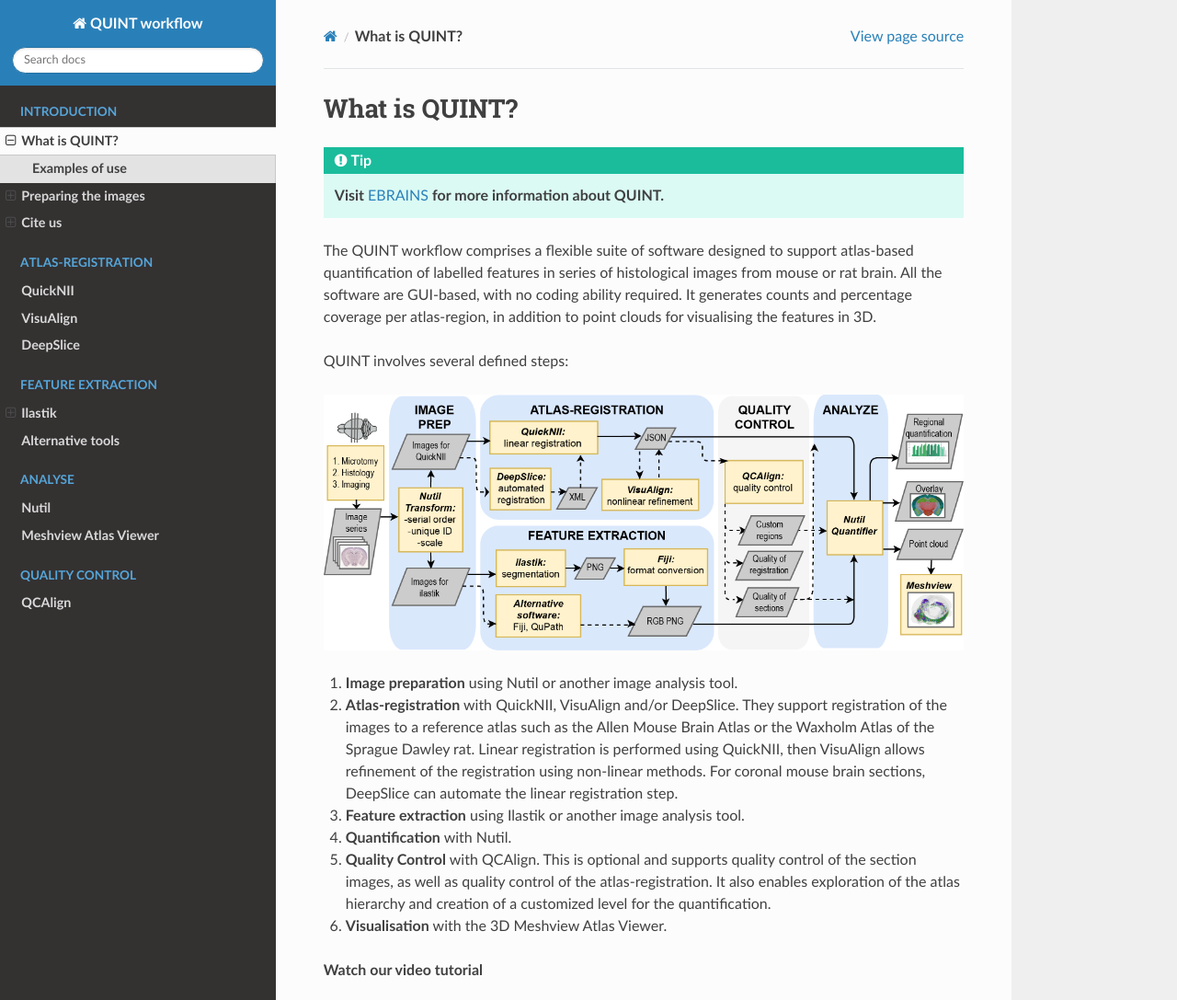
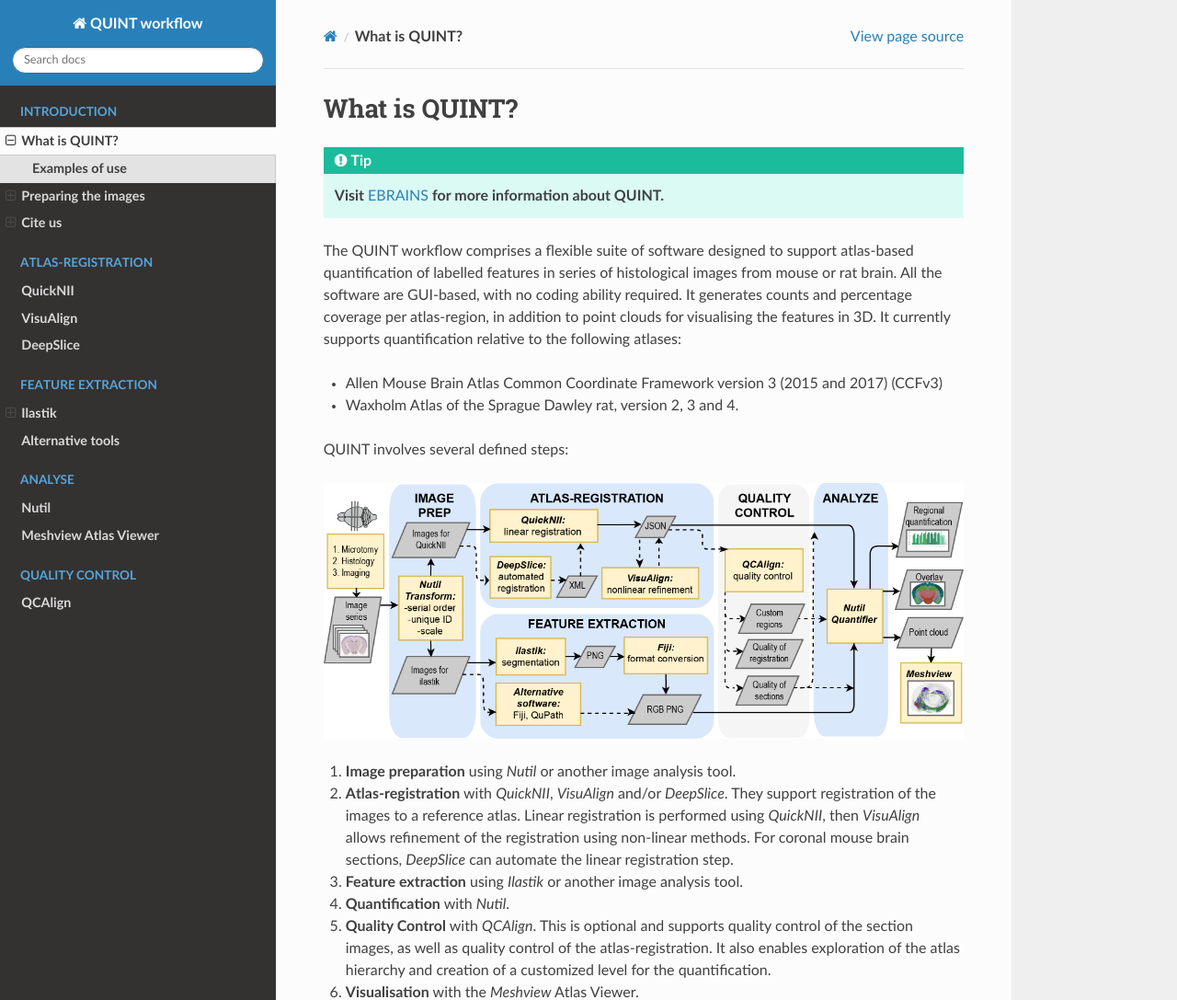
Before and after one commit to Neural-Systems-at-UIO/QUINT_workflow, a Sphinx documentation site: the page built from docs/QUINTintro.rst, in a window 1280 px wide and 1400 px high, cut to the strip 0-1087 px from the top of the window. Shown: the whole strip at 92% size. Built offline with Sphinx 7.4.7 and the Read the Docs theme 2.0.0, drawn with Linux system fonts in a browser that asks for light colours.

Commit message:
Update QUINTintro.rst

```diff
--- a/docs/QUINTintro.rst
+++ b/docs/QUINTintro.rst
@@ -4,18 +4,21 @@
 .. tip::
    **Visit** `EBRAINS <https://ebrains.eu/service/quint/>`_ **for more information about QUINT.**
 
-The QUINT workflow comprises a flexible suite of software designed to support atlas-based quantification of labelled features in series of histological images from mouse or rat brain. All the software are GUI-based, with no coding ability required. It generates counts and percentage coverage per atlas-region, in addition to point clouds for visualising the features in 3D.
+The QUINT workflow comprises a flexible suite of software designed to support atlas-based quantification of labelled features in series of histological images from mouse or rat brain. All the software are GUI-based, with no coding ability required. It generates counts and percentage coverage per atlas-region, in addition to point clouds for visualising the features in 3D. It currently supports quantification relative to the following atlases:
+
+* Allen Mouse Brain Atlas Common Coordinate Framework version 3 (2015 and 2017) (CCFv3)
+* Waxholm Atlas of the Sprague Dawley rat, version 2, 3 and 4.
 
 QUINT involves several defined steps:
 
 .. image:: images/QUINT.png
 
-1. **Image preparation** using Nutil or another image analysis tool.
-2. **Atlas-registration** with QuickNII, VisuAlign and/or DeepSlice. They support registration of the images to a reference atlas such as the Allen Mouse Brain Atlas or the Waxholm Atlas of the Sprague Dawley rat. Linear registration is performed using QuickNII, then VisuAlign allows refinement of the registration using non-linear methods. For coronal mouse brain sections, DeepSlice can automate the linear registration step.
-3. **Feature extraction** using Ilastik or another image analysis tool.
-4. **Quantification** with Nutil.
-5. **Quality Control** with QCAlign. This is optional and supports quality control of the section images, as well as quality control of the atlas-registration. It also enables exploration of the atlas hierarchy and creation of a customized level for the quantification.
-6. **Visualisation** with the 3D Meshview Atlas Viewer.
+1. **Image preparation** using *Nutil* or another image analysis tool.
+2. **Atlas-registration** with *QuickNII*, *VisuAlign* and/or *DeepSlice*. They support registration of the images to a reference atlas. Linear registration is performed using *QuickNII*, then *VisuAlign* allows refinement of the registration using non-linear methods. For coronal mouse brain sections, *DeepSlice* can automate the linear registration step.
+3. **Feature extraction** using *Ilastik* or another image analysis tool.
+4. **Quantification** with *Nutil*.
+5. **Quality Control** with *QCAlign*. This is optional and supports quality control of the section images, as well as quality control of the atlas-registration. It also enables exploration of the atlas hierarchy and creation of a customized level for the quantification.
+6. **Visualisation** with the *Meshview* Atlas Viewer.
 
 **Watch our video tutorial**
 
@@ -34,7 +37,7 @@
 * To spatially characterise pathology
 * Analyse tract tracing connections
 
-Check out the following articles that have used QUINT:
+**Check out the following articles that have used QUINT:**
 
 * Ham GX, Augustine GJ. Topologically Organized Networks in the Claustrum Reflect Functional Modularization. Frontiers in Neuroanatomy. 16 June 2022. https://doi.org/10.3389/fnana.2022.901807
 
```
